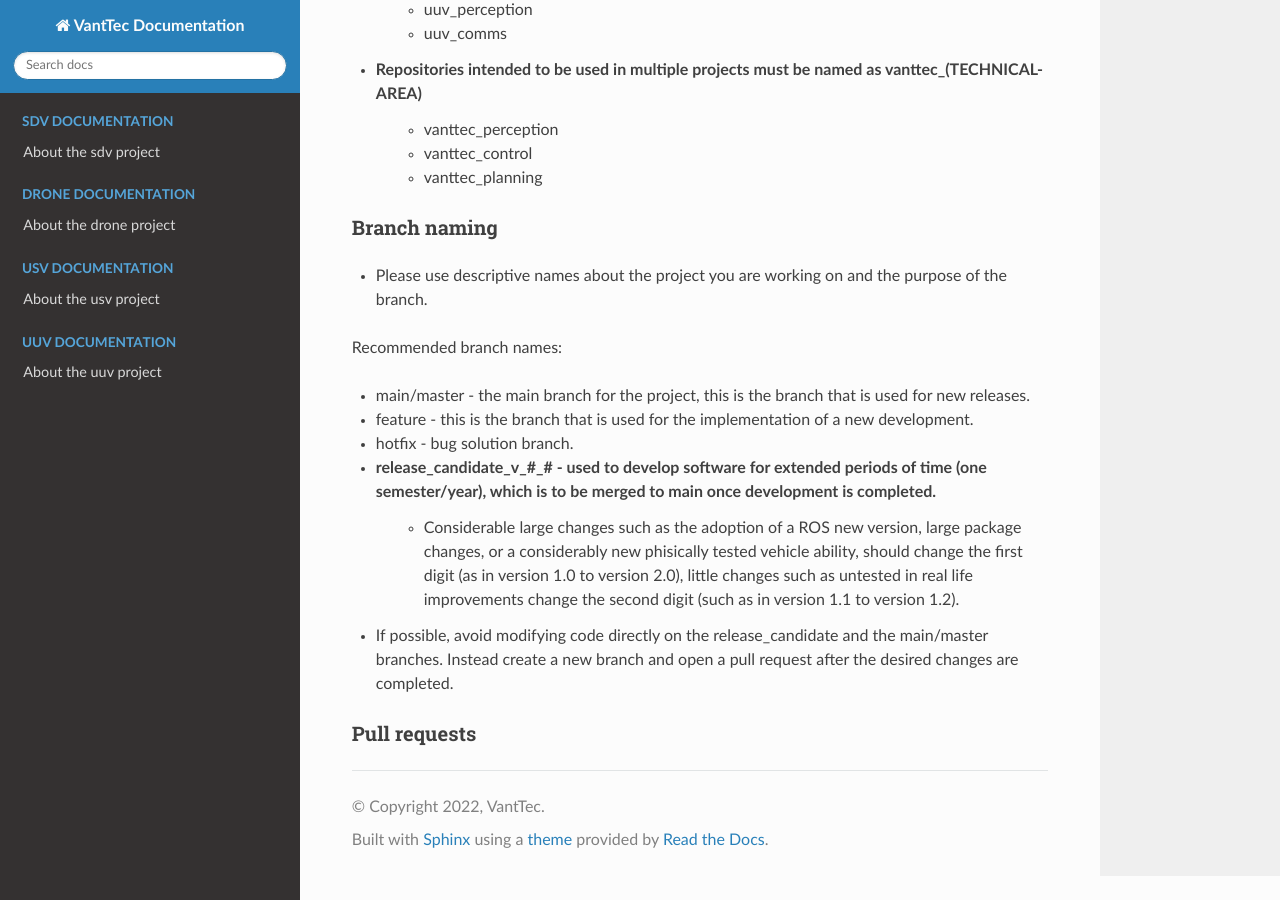
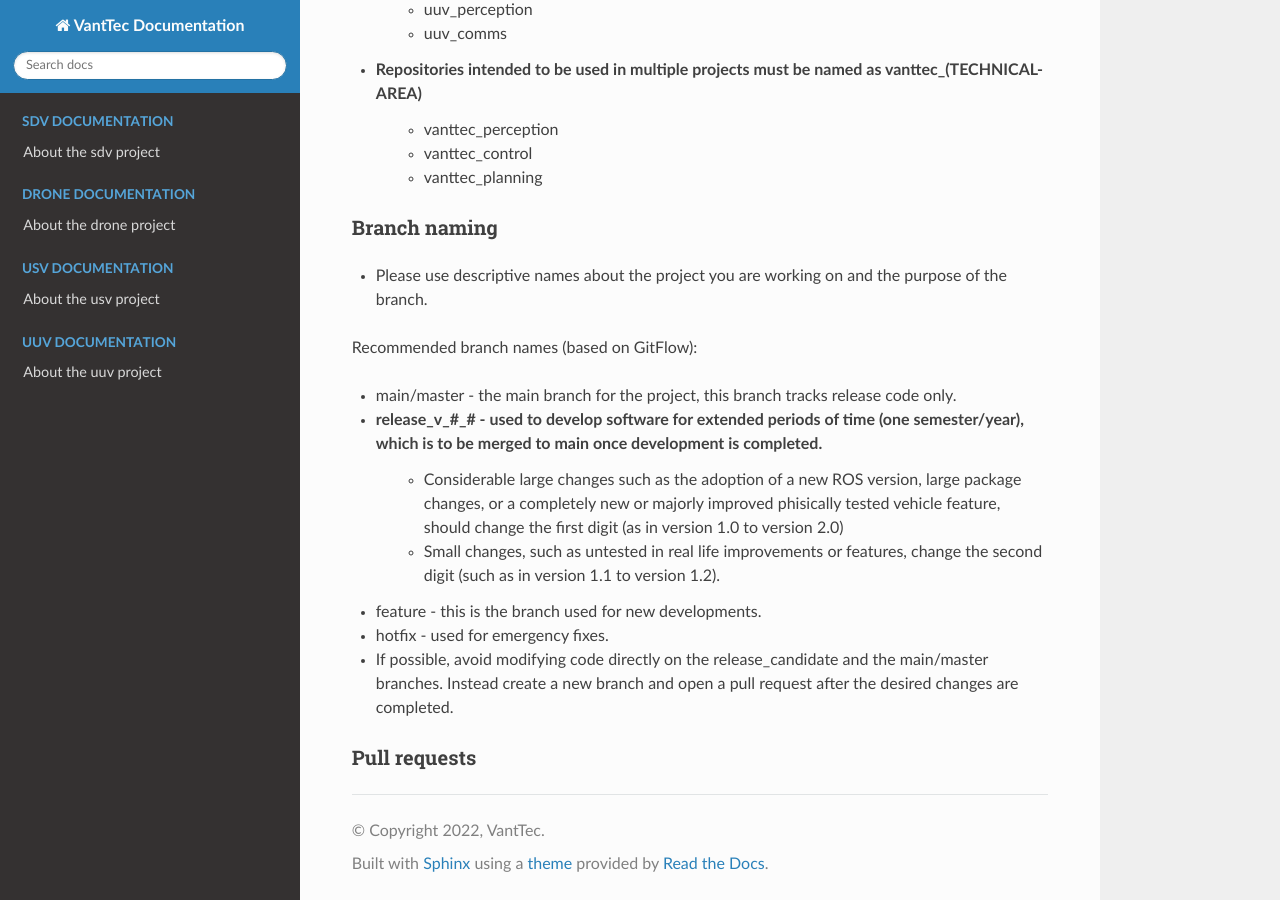
Before and after one commit to vanttec/vanttec_documentation, a Sphinx documentation site: the page built from source/vsd/vsd_git.rst, in a window 1280 px wide and 900 px high, scrolled down 1064 px. Built offline with Sphinx 7.4.7 and the Read the Docs theme 2.0.0, drawn with Linux system fonts in a browser that asks for light colours; pages that are not in the unit, such as notebooks, are missing from menus.

Commit message:
Update vsd_git.rst

```diff
--- a/source/vsd/vsd_git.rst
+++ b/source/vsd/vsd_git.rst
@@ -44,13 +44,14 @@ Branch naming
 
 * Please use descriptive names about the project you are working on and the purpose of the branch.
 
-Recommended branch names:
+Recommended branch names (based on GitFlow):
 
-* main/master - the main branch for the project, this is the branch that is used for new releases.
-* feature - this is the branch that is used for the implementation of a new development.
-* hotfix - bug solution branch.
-* release_candidate_v_#_# - used to develop software for extended periods of time (one semester/year), which is to be merged to main once development is completed.
-    * Considerable large changes such as the adoption of a ROS new version, large package changes, or a considerably new phisically tested vehicle ability, should change the first digit (as in version 1.0 to version 2.0), little changes such as untested in real life improvements change the second digit (such as in version 1.1 to version 1.2).
+* main/master - the main branch for the project, this branch tracks release code only.
+* release_v_#_# - used to develop software for extended periods of time (one semester/year), which is to be merged to main once development is completed.
+    * Considerable large changes such as the adoption of a new ROS version, large package changes, or a completely new or majorly improved phisically tested vehicle feature, should change the first digit (as in version 1.0 to version 2.0)
+    * Small changes, such as untested in real life improvements or features, change the second digit (such as in version 1.1 to version 1.2).
+* feature - this is the branch used for new developments.
+* hotfix - used for emergency fixes.
 
 * If possible, avoid modifying code directly on the release_candidate and the main/master branches. Instead create a new branch and open a pull request after the desired changes are completed.
 
```
